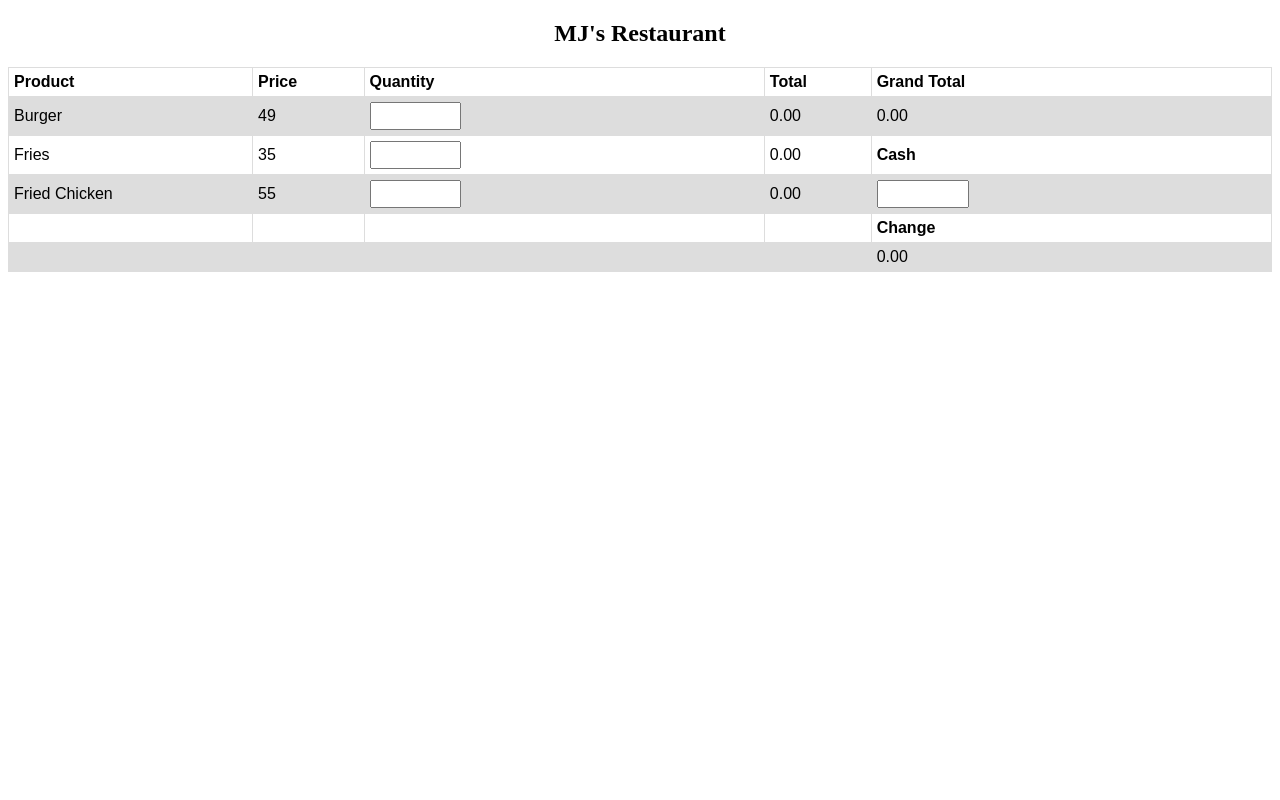
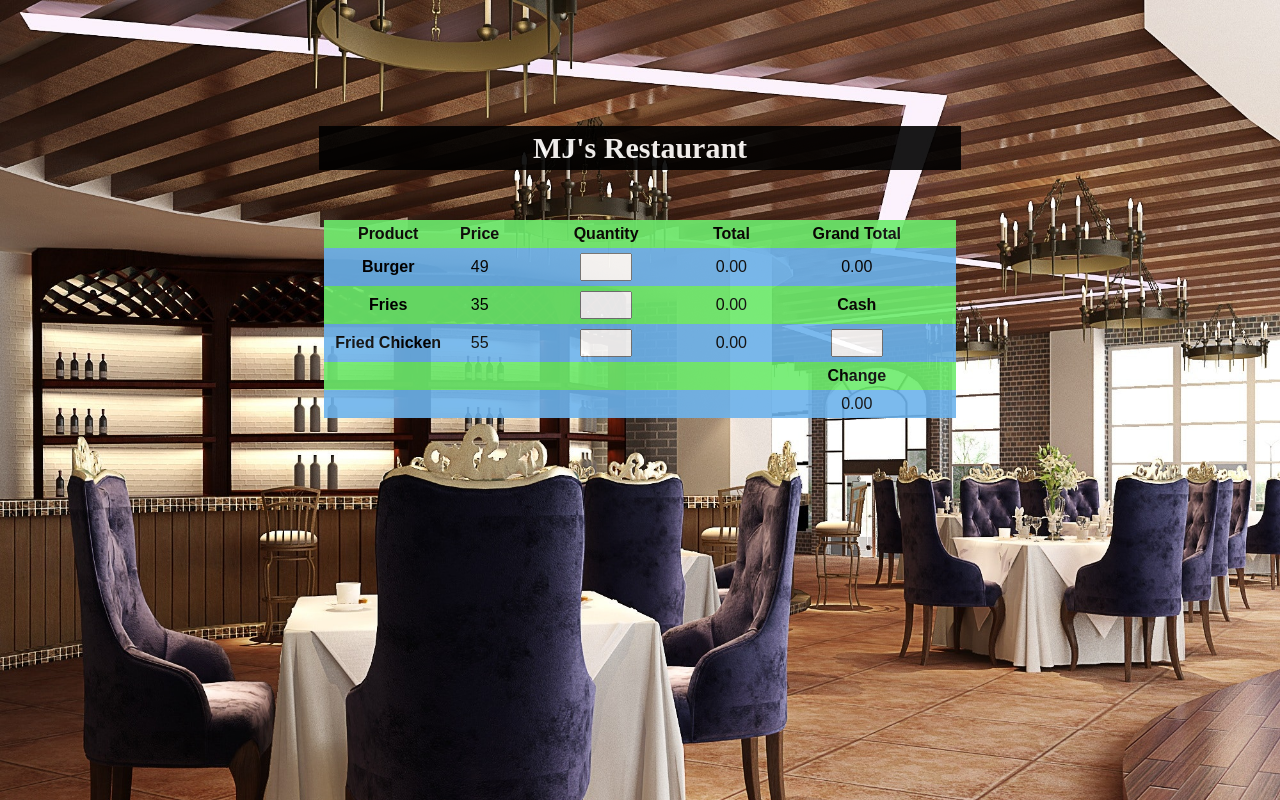
Before and after one commit to MJRodelas/Simple-POS, a plain HTML site: page index.html in a window 1280 px wide. Drawn offline with Linux system fonts and the light colour scheme.

Commit message:
Adding Styling on Simple POS project
Added background image

```diff
--- a/index.css
+++ b/index.css
@@ -1,21 +1,38 @@
 table {
     font-family: arial, sans-serif;
     border-collapse: collapse;
-    width: 100%;
+    width: 50%;
+    margin: auto;
   }
 
   td, th {
-    border: 1px solid #dddddd;
+    border: none;
     text-align: left;
     padding: 5px;
+    text-align: center
   }
 
-  tr:nth-child(even) {
-    background-color: #dddddd;
+  tr:nth-child(odd) {
+    background-color: #6dec6d;
+    opacity: .9;
   }
 
   h2{
       text-align: center;
+      background-color: black;
+      color:white;
+      width: 50%;
+      margin:auto;
+      margin-top: 10%;
+      margin-bottom: 50px;
+      opacity: .9;
+      padding: 5px;
+      font-size: 30px;
+  }
+
+  tr:nth-child(even) {
+    background-color: #6db3ec;
+    opacity: .9;
   }
 
   input[type="text"]
@@ -23,4 +40,22 @@ table {
     font-size:12px;
     padding: 5px;
     width: 20%;
+    text-align: center
 }
+body{
+  background-image: url('Images/pexels-pixabay-262047.jpg');
+  background-size: 100%;
+  background-repeat:no-repeat;
+
+}
+
+.product{
+  font-weight: bold;
+}
+
+@media only screen and (max-width: 1000px) {
+  body {
+    background-image: url('Images/pexels-pixabay-262047.jpg');
+    background-size: 140%;
+    background-repeat:no-repeat;  }
+}
--- a/index.html
+++ b/index.html
@@ -22,21 +22,21 @@
 
           </tr>
           <tr>
-            <td>Burger</td>
+            <td class="product">Burger</td>
             <td id="burger-price">49</td>
             <td><input type="text" id="burger-qty" onchange="solveBurgerTotal()"></td>
             <td><label id="burger-total">0.00</label></td>
             <td id="grand-total">0.00</td>
           </tr>
           <tr>
-            <td>Fries</td>
+            <td class="product">Fries</td>
             <td  id="fries-price">35</td>
             <td><input type="text" id="fries-qty" onchange="solveFriesTotal()"></td>
             <td><label id="fries-total">0.00</label></td>
             <th>Cash</th>
           </tr>
           <tr>
-            <td>Fried Chicken</td>
+            <td class="product">Fried Chicken</td>
             <td id="friedchicken-price">55</td>
             <td><input type="text" id="friedchicken-qty" onchange="solveFriedChickenTotal()"></td>
             <td><label id="friedchicken-total">0.00</label></td>
```
Also changed, not shown: Images/pexels-pixabay-262047.jpg (added), 1 other file.
